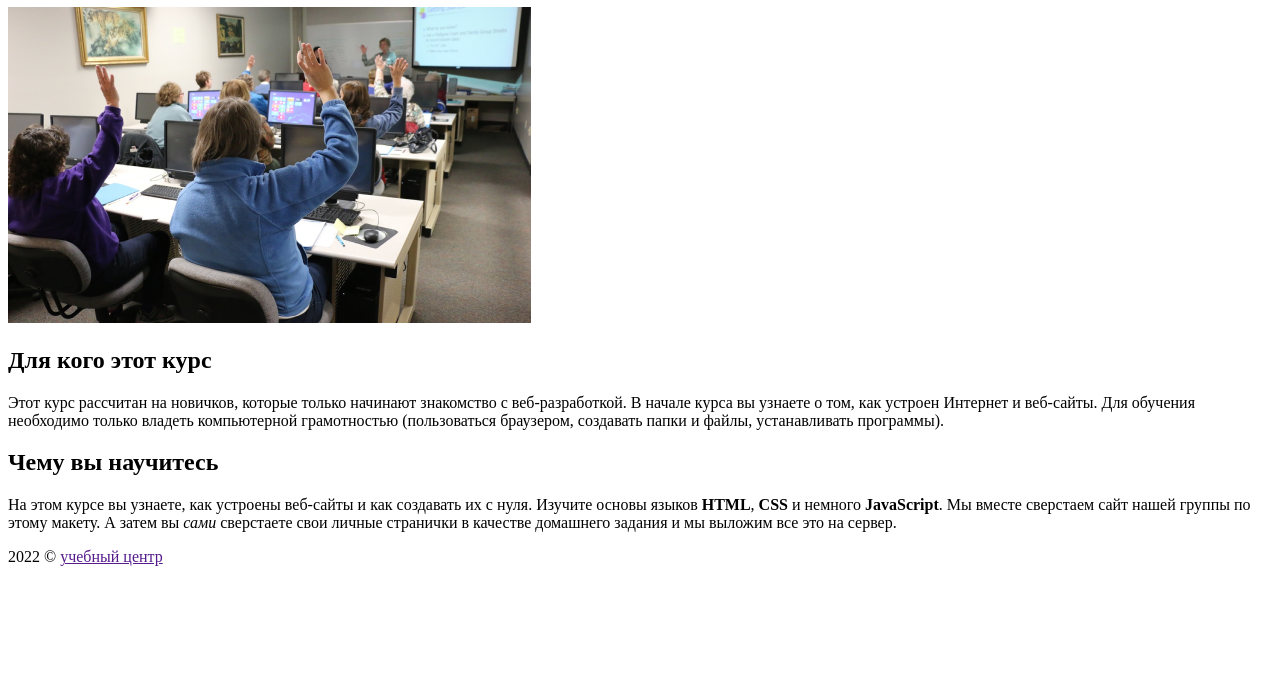
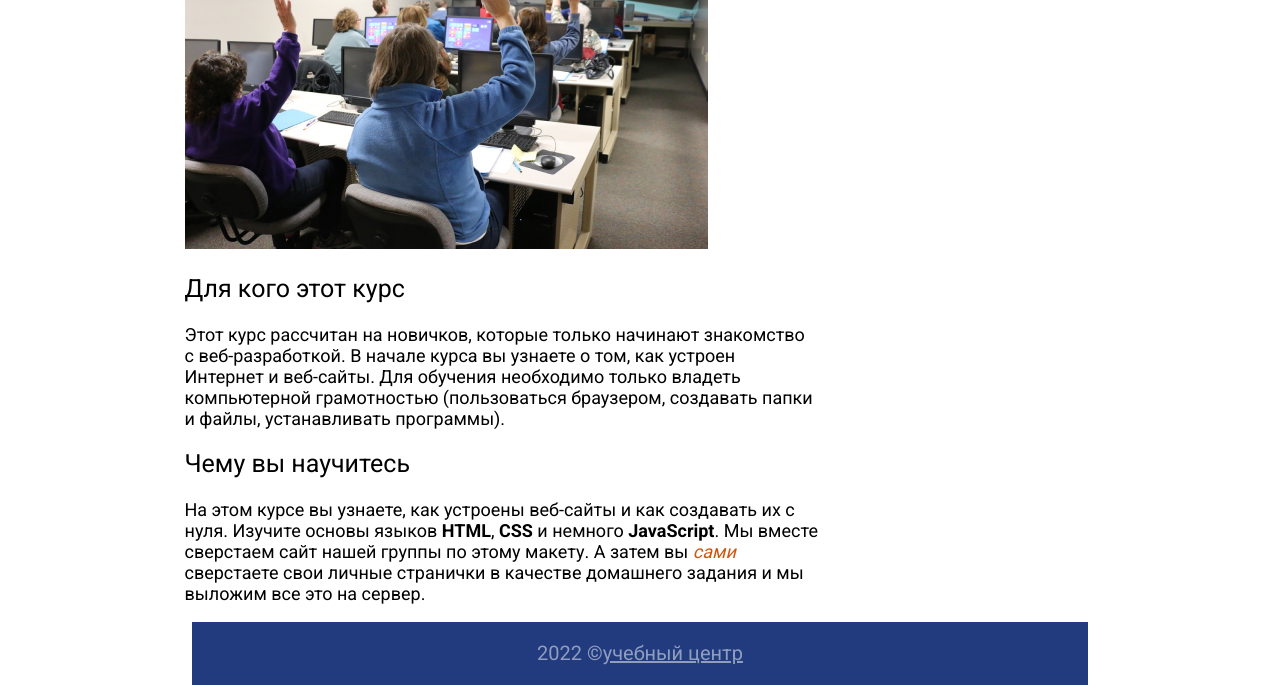
Before and after one commit to marypopinsN/21PopUp-main, a plain HTML site: page index.html in a window 1280 px wide. Shown: the part 342-1027 px from the top of the page. Before the commit the page ends 924 px from the top, so only its background shows below. Drawn offline with Linux system fonts and the light colour scheme.

Commit message:
Update index.html

```diff
--- a/index.html
+++ b/index.html
@@ -7,7 +7,7 @@
     <link rel="preconnect" href="https://fonts.googleapis.com">
     <link rel="preconnect" href="https://fonts.gstatic.com" crossorigin>
     <link href="https://fonts.googleapis.com/css2?family=Roboto:wght@400;500;700&display=swap" rel="stylesheet">
-    <link rel="stylesheet" type="text/css" href="css/lessons21.css">
+    <link rel="stylesheet" type="text/css" href="css/index.css">
     <title>Сайт группы</title>
     <script async src="./js/popup.js"></script>
 </head>
```
